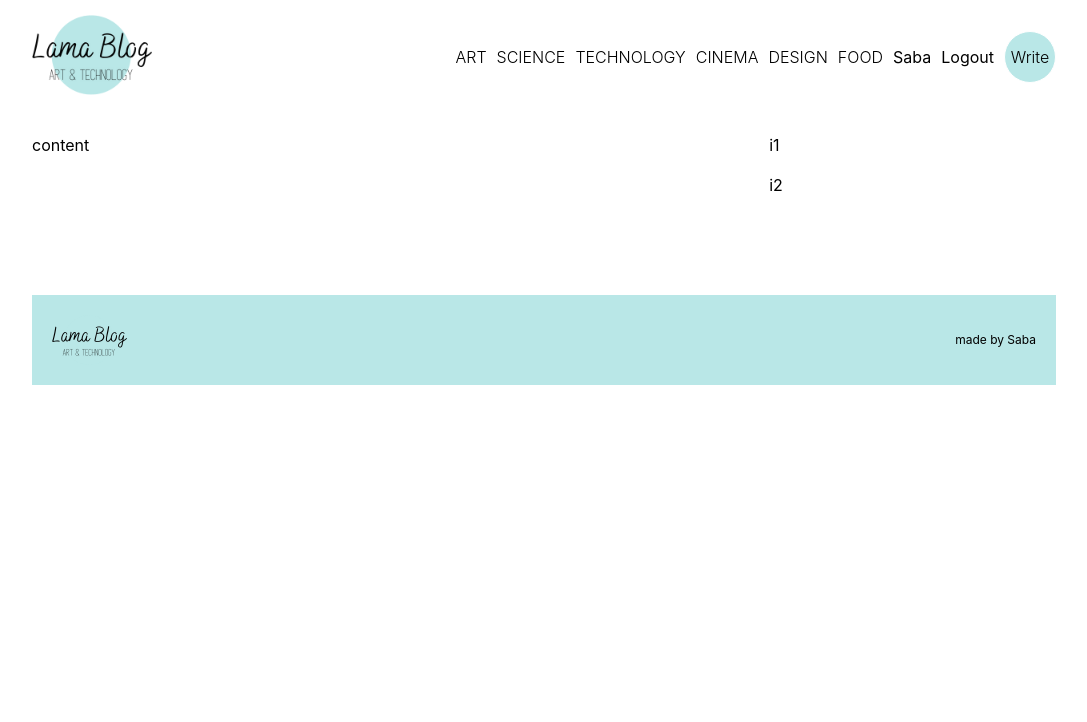
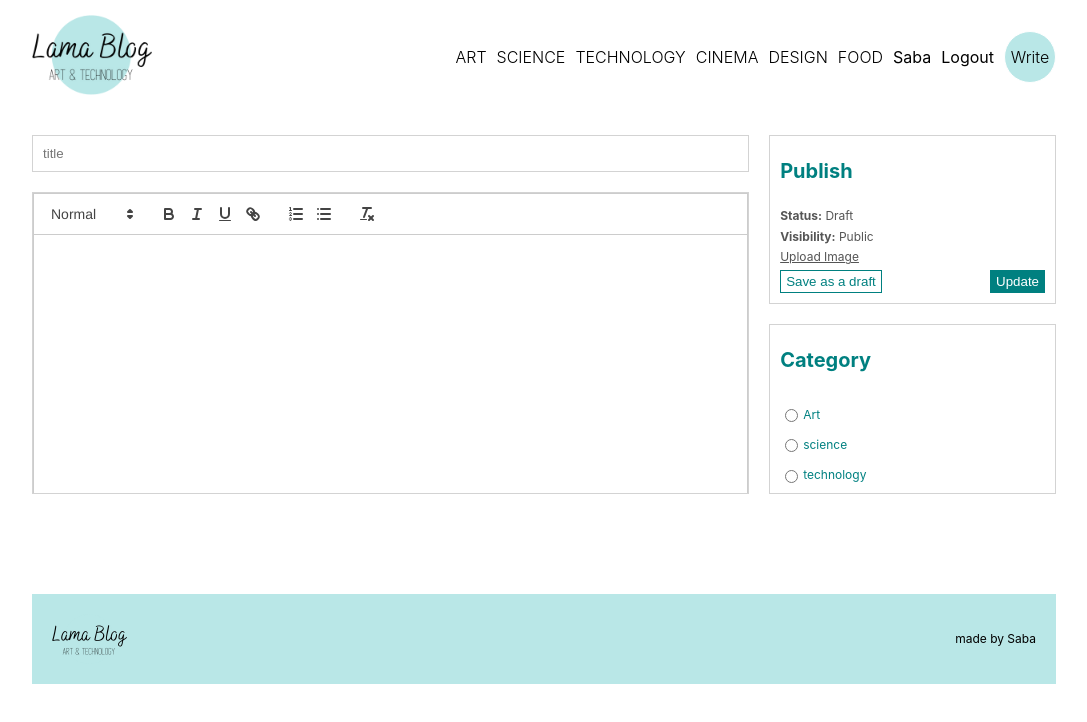
Before and after one commit to sheba-am/Personal-Blog, a React (Create React App) app in the folder client/: page /write in a window 1280 px wide. Shown: the top 722 px of the page, without its empty margins (96-1183 px from the left). Built offline with nearby package versions, Linux system fonts and the light colour scheme.

Commit message:
write new post page

```diff
--- a/client/package.json
+++ b/client/package.json
@@ -8,6 +8,7 @@
     "@testing-library/user-event": "^13.2.1",
     "react": "^18.2.0",
     "react-dom": "^18.2.0",
+    "react-quill": "^2.0.0",
     "react-scripts": "5.0.1",
     "web-vitals": "^2.1.0"
   },
--- a/client/src/pages/Write.jsx
+++ b/client/src/pages/Write.jsx
@@ -1,12 +1,49 @@
-import React from 'react'
+import React, {useState} from 'react'
+import ReactQuill from 'react-quill';
+import 'react-quill/dist/quill.snow.css';
 
 const Write = () => {
+  const [value, setValue] = useState('');
   return (
     <div className='add'>
-      <div className="content">content</div>
+      <div className="content">
+        <input type='text' placeholder='title' />
+        <div className="editorContainer">
+        <ReactQuill className='editor' theme="snow" value={value} onChange={setValue} />
+        </div>
+      </div>
       <div className="menu">
-        <div className="item">i1</div>
-        <div className="item">i2</div>
+        <div className="item">
+          <h1>Publish</h1>
+          <span>
+            <b>Status:</b> Draft
+          </span>
+          <span>
+            <b>Visibility:</b> Public
+          </span>
+          <input  style={{display: 'none'}} type='file' name=''  id='file' />
+          <label className='file' htmlFor='file'>Upload Image</label>
+          <div className='buttons' >
+            <button> Save as a draft</button>
+            <button> Update </button>
+          </div>
+        </div>
+        <div className="item">
+          <h1> Category</h1>
+          <div className='cat'>
+            <input type='radio' name='cat' value='art' id='art' />
+            <label htmlFor='art'>Art</label>
+          </div>
+          <div className='cat'>
+            <input type='radio' name='cat' value='science' id='science' />
+            <label htmlFor='science'>science</label>
+          </div>
+          <div className='cat'>
+            <input type='radio' name='cat' value='technology' id='technology' />
+            <label htmlFor='technology'>technology</label>
+          </div>
+
+        </div>
       </div>
     </div>
   )
--- a/client/src/style.scss
+++ b/client/src/style.scss
@@ -305,6 +305,25 @@
 
             .content {
                 flex: 5;
+                display: flex;
+                flex-direction: column;
+                gap: 20px;
+
+                input {
+                    padding: 10px;
+                    border: 1px solid lightgray;
+
+                }
+                .editorContainer {
+                    height: 300px;
+                    overflow: scroll;
+                    border: 1px solid lightgray;
+                    .editor {
+                        height: 100%;
+                        border: none;
+                    }
+
+                }
             }
 
             .menu {
@@ -313,6 +332,54 @@
                 flex-direction: column;
                 gap: 20px;
 
+                .item {
+                    border: 1px solid lightgray;
+                    padding: 10px;
+                    flex: 1;
+                    display: flex;
+                    flex-direction: column;
+                    justify-content: space-between;
+                    font-size: 12px;
+                    color: #555;
+
+                    h1 {
+                        font-size: 20px;
+
+                    }
+
+                    .file {
+                        text-decoration: underline;
+                        cursor: pointer;
+                    }
+
+                    .buttons {
+                        display: flex;
+                        justify-content: space-between;
+
+                        :first-child {
+                            cursor: pointer;
+                            color: teal;
+                            background-color: white;
+                            border: 1px solid teal;
+                            padding: 3px 5px;
+                        }
+                        :last-child {
+                            cursor: pointer;
+                            color: white;
+                            background-color: teal;
+                            border: 1px solid teal;
+                            padding: 3px 5px;
+                        }
+                    }
+
+                    .cat {
+                        display: flex;
+                        align-items: center;
+                        gap: 2px;
+                        color: teal;
+                    }
+                }
+
             }
 
         }
```
Also changed, not shown: 1 other file (tests, documents, lock files or other folders).
